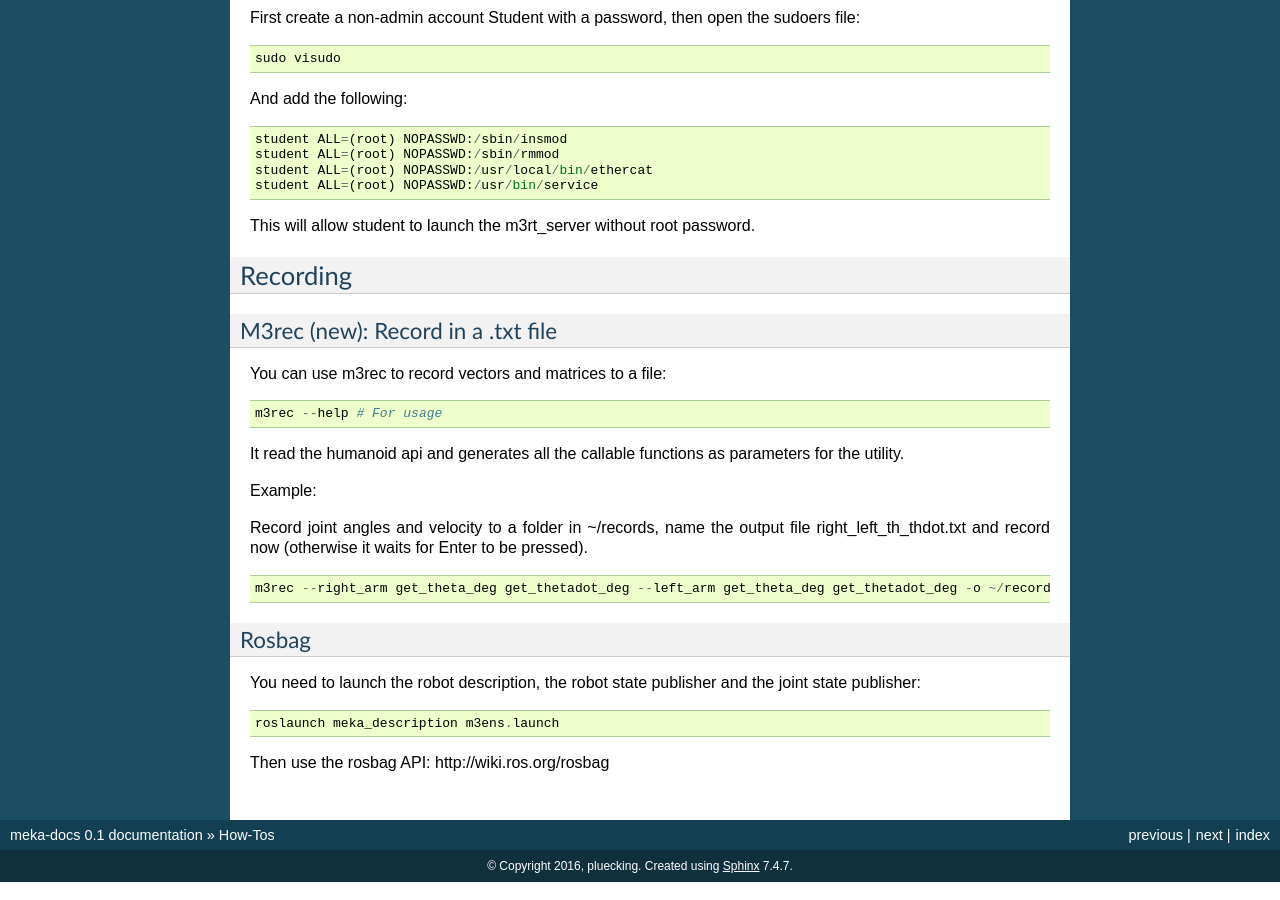
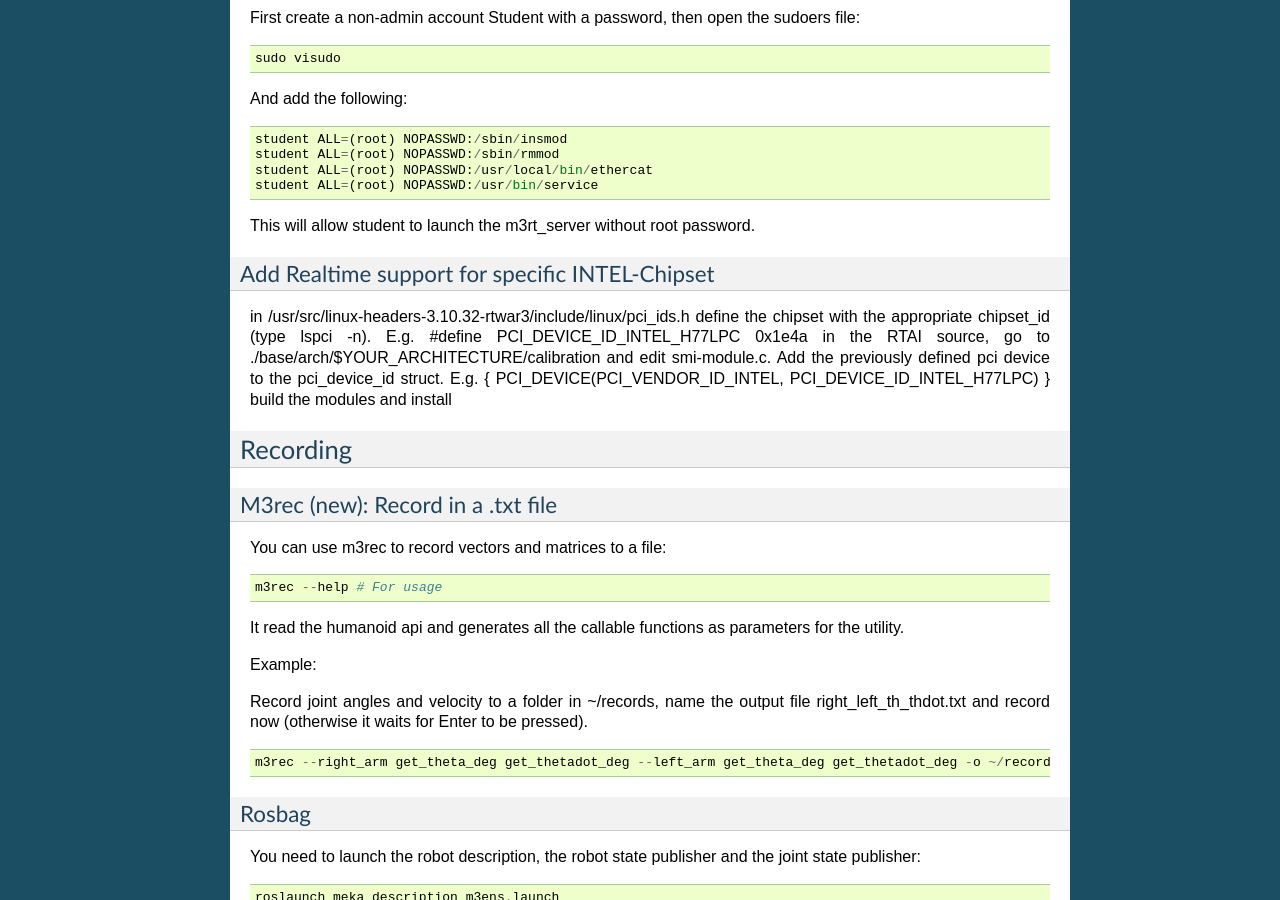
Before and after one commit to phleba/meka-docs, a Sphinx documentation site: the page built from source/howtos.md, in a window 1280 px wide and 900 px high, scrolled down 3499 px. Built offline with Sphinx 7.4.7, drawn with Linux system fonts in a browser that asks for light colours; some of the changed text lies outside the part shown.

````diff
--- a/source/howtos.md
+++ b/source/howtos.md
@@ -184,6 +184,13 @@ student ALL=(root) NOPASSWD:/usr/bin/service
 ```
 This will allow student to launch the m3rt_server without root password.
 
+### Add Realtime support for specific INTEL-Chipset
+
+in /usr/src/linux-headers-3.10.32-rtwar3/include/linux/pci_ids.h define the chipset with the appropriate chipset_id (type lspci -n). E.g. #define PCI_DEVICE_ID_INTEL_H77LPC 0x1e4a
+in the RTAI source, go to ./base/arch/$YOUR_ARCHITECTURE/calibration and edit smi-module.c. Add the previously defined pci device to the pci_device_id struct. E.g. { PCI_DEVICE(PCI_VENDOR_ID_INTEL, PCI_DEVICE_ID_INTEL_H77LPC) }
+build the modules and install
+
+
 ## Recording
 
 ### M3rec (new): Record in a .txt file
--- a/source/index.rst
+++ b/source/index.rst
@@ -16,7 +16,7 @@ Contents:
    api
    ros
    issues
-
+   protocols
 
 
 Indices and tables
````
Also changed, not shown: source/protocols.md (added, +32 -0 lines).
